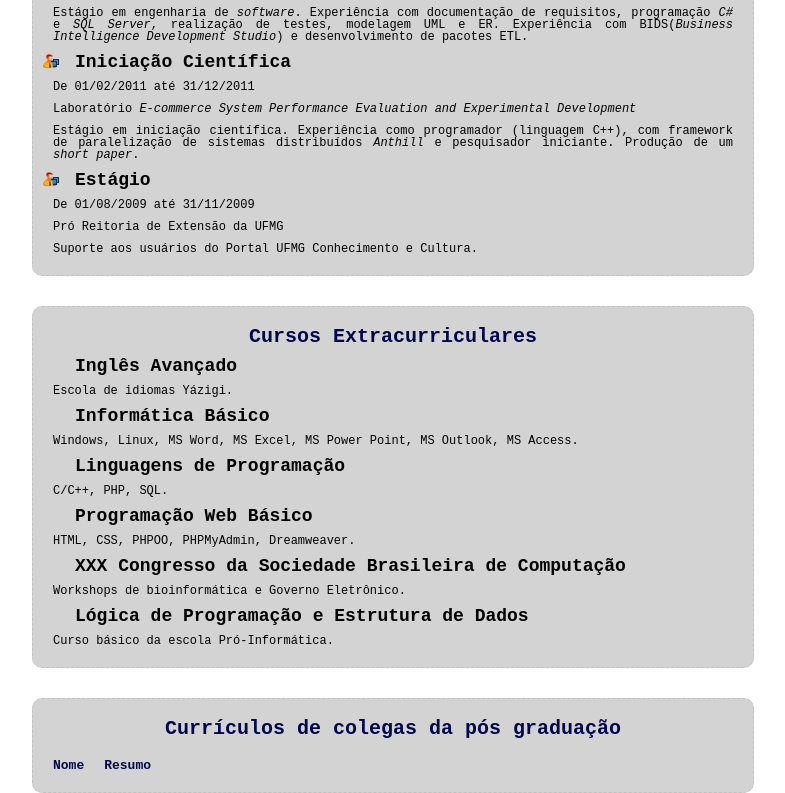
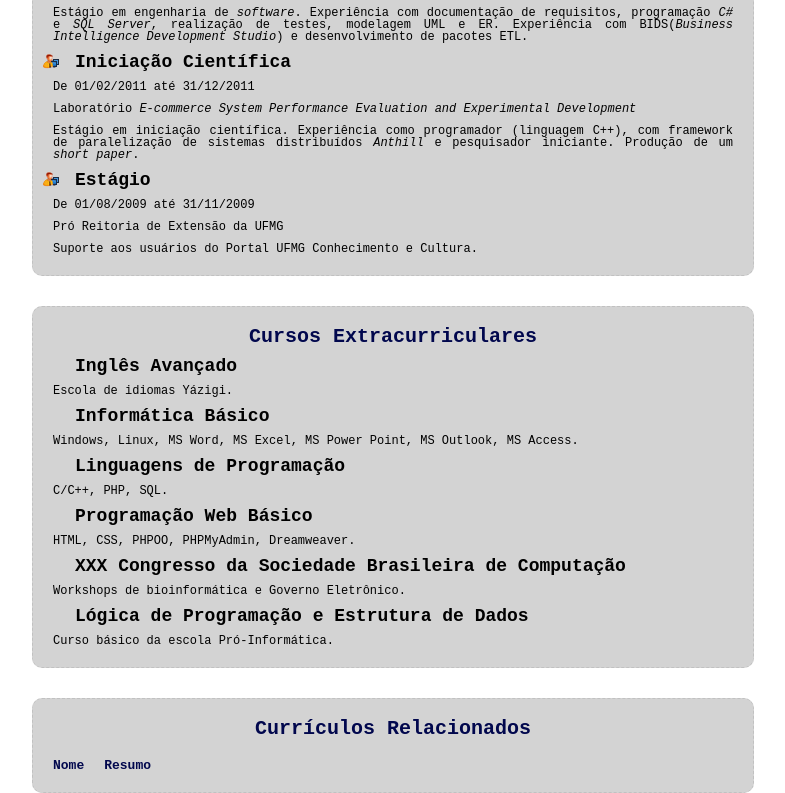
Before and after one commit to davivascol/curriculoDPPW, a plain HTML site: page index.html in a window 1280 px wide. Shown: the part 766-1559 px from the top of the page, without its empty margins (68-853 px from the left). Drawn offline with Linux system fonts and the light colour scheme; no server answers.

Commit message:
Update index.html
Coloquei o texto "Currículos Relacionados"

```diff
--- a/index.html
+++ b/index.html
@@ -121,7 +121,7 @@
 
 				<div class="divGeneralData">
 
-					<h2>Currículos de colegas da pós graduação</h2>
+					<h2>Currículos Relacionados</h2>
 
 					<table>
 						<thead>
```
